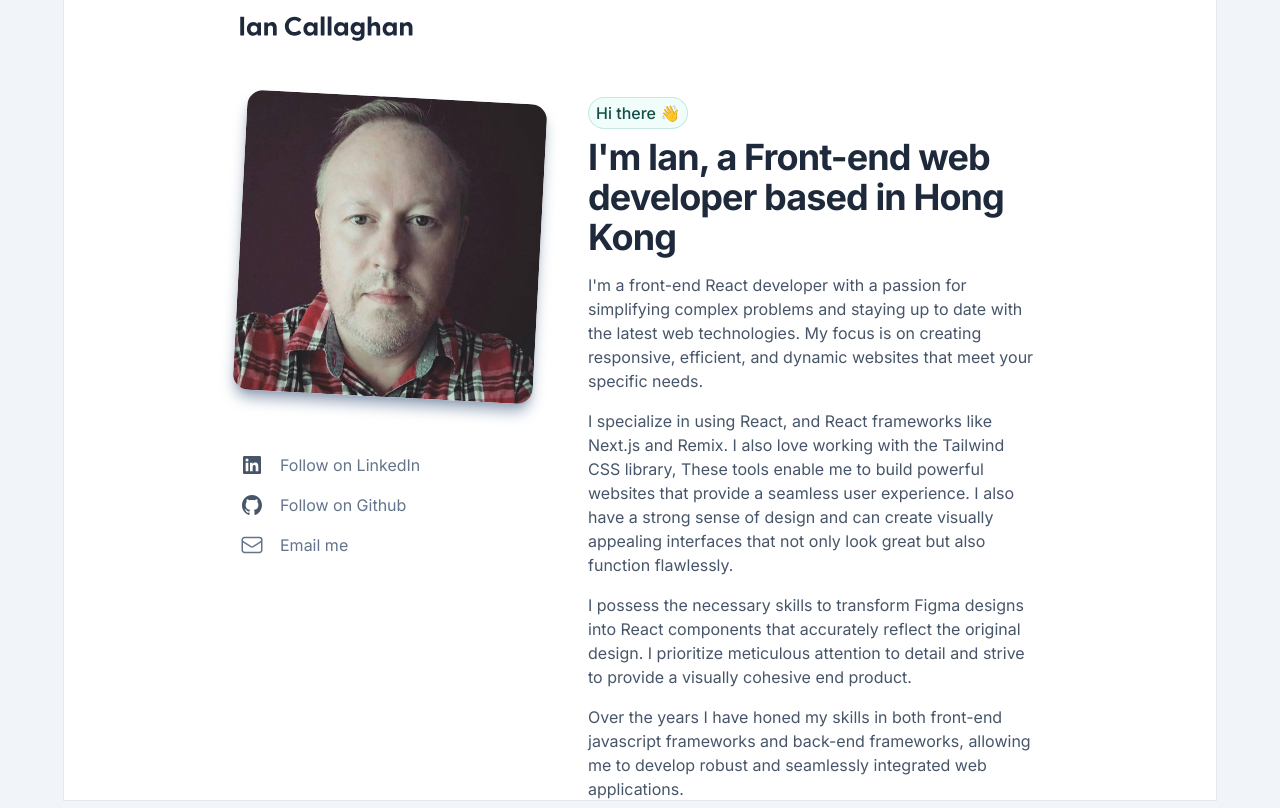
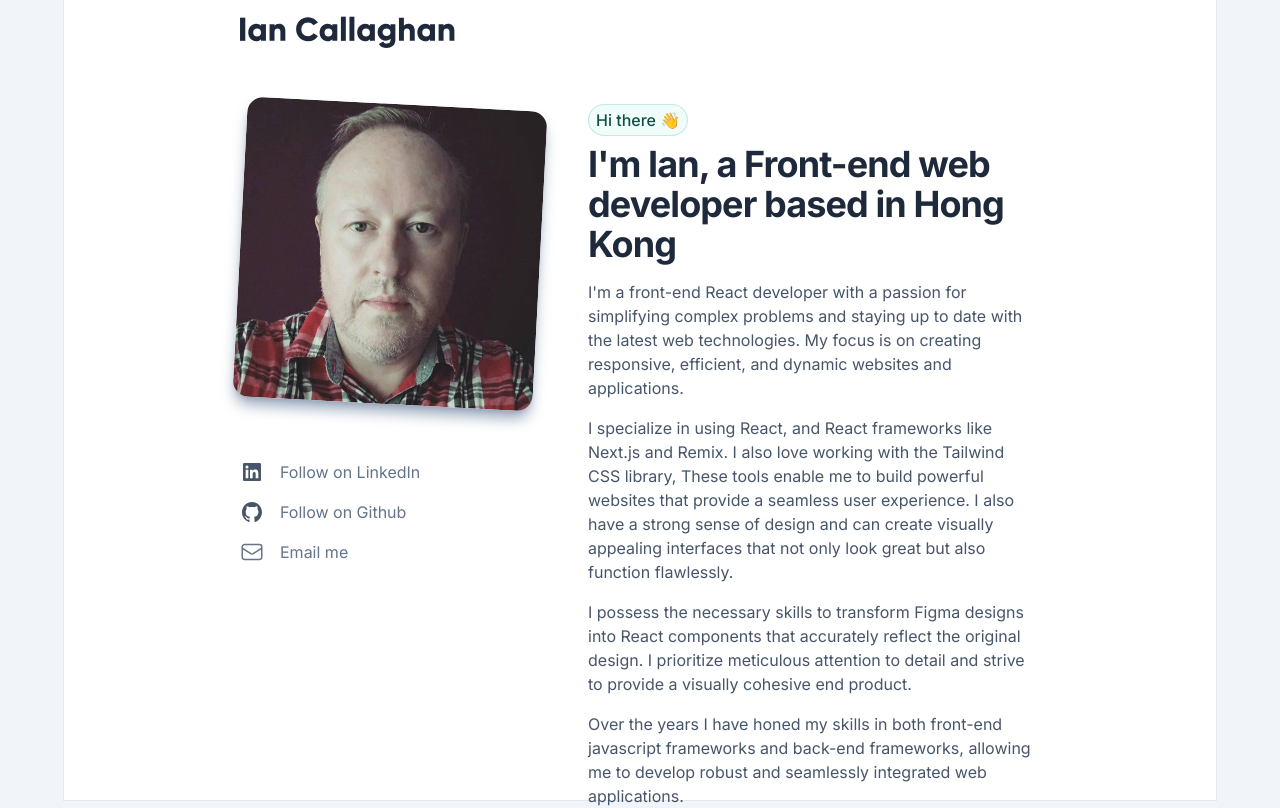
Before and after one commit to ianshk/ianc, a Next.js app: page / in a window 1280 px wide. Shown: the top 808 px of the page. Built offline with nearby package versions, Linux system fonts and the light colour scheme.

Commit message:
Content update

```diff
--- a/src/app/layout.tsx
+++ b/src/app/layout.tsx
@@ -5,8 +5,8 @@ import { Inter } from 'next/font/google';
 const inter = Inter({ subsets: ['latin'] });
 
 export const metadata = {
-  title: 'Ian Callaghan - Portfolio',
-  description: '',
+  title: 'React front-end developer based in Hong Kong - Ian Callaghan',
+  description: 'Personal website for Ian Callaghan a Hong Kong React developer',
 };
 
 export default function RootLayout({ children }: { children: React.ReactNode }) {
--- a/src/app/page.tsx
+++ b/src/app/page.tsx
@@ -14,7 +14,7 @@ export default function Home() {
       </div>
       <div className="relative">
         <div className="container mx-auto max-w-2xl lg:max-w-4xl px-12">
-          <Image src="/images/Logo.svg" width={173} height={35} alt="Ian Callaghan" className="mt-4" />
+          <Image src="/images/Logo.svg" width={215} height={32} alt="Ian Callaghan" className="mt-4" />
           <Intro />
           <OpenSource />
         </div>
--- a/src/components/Intro.tsx
+++ b/src/components/Intro.tsx
@@ -28,7 +28,7 @@ export default function Intro() {
           <p>
             I'm a front-end React developer with a passion for simplifying complex problems and staying up to
             date with the latest web technologies. My focus is on creating responsive, efficient, and dynamic
-            websites that meet your specific needs.
+            websites and applications.
           </p>
           <p>
             I specialize in using React, and React frameworks like Next.js and Remix. I also love working with
```
Also changed, not shown: public/images/Logo.svg.
